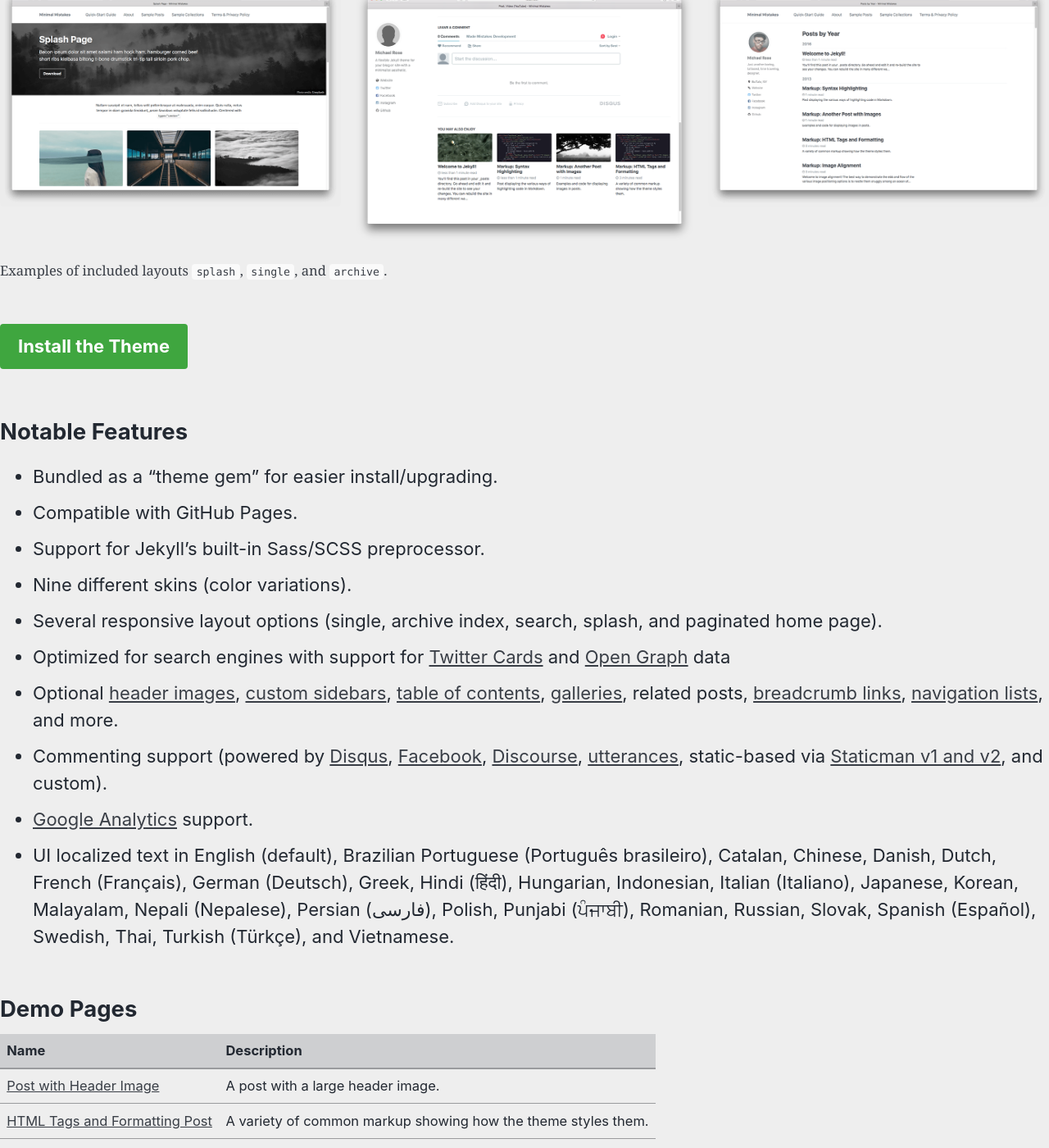
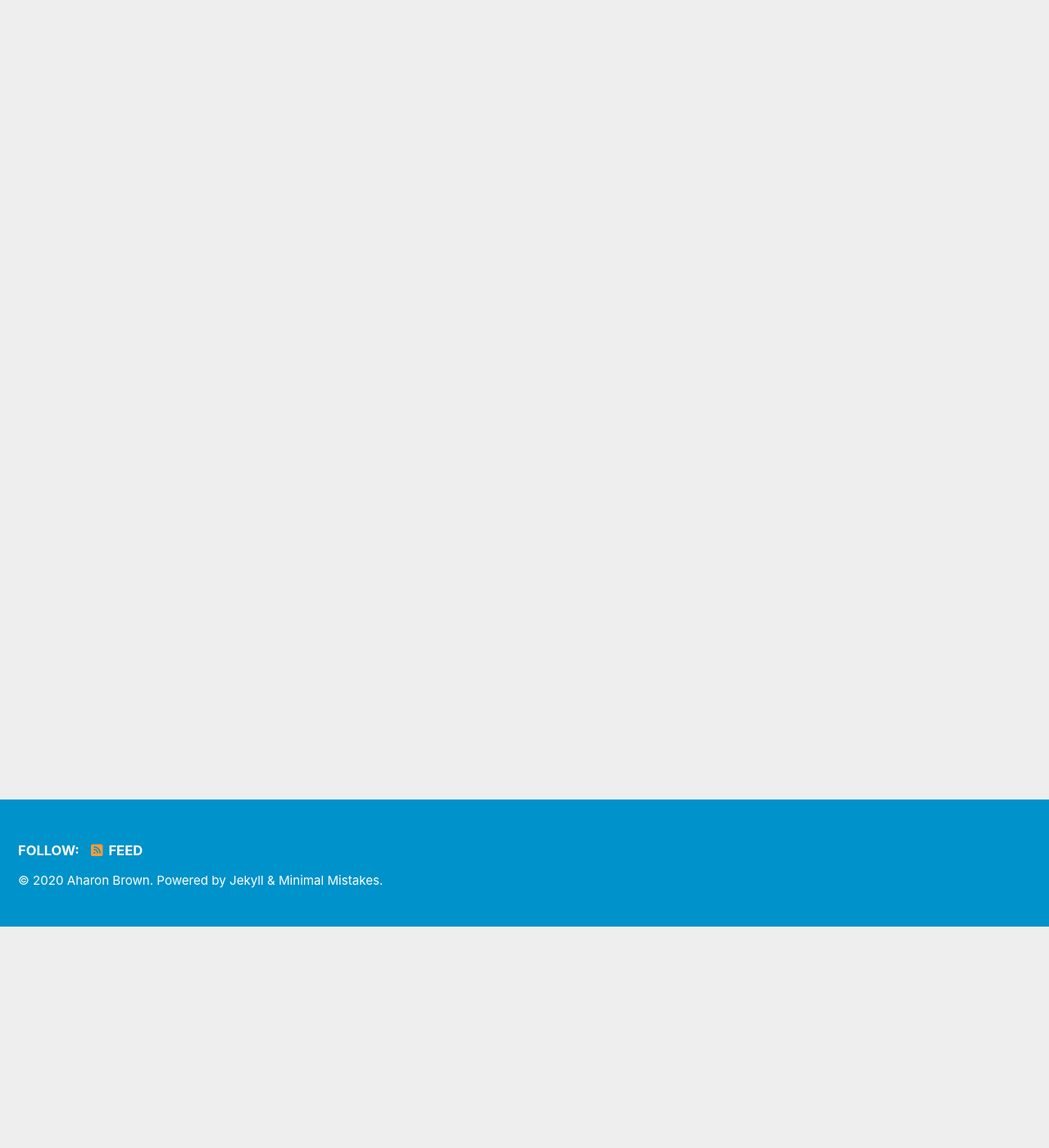
Before and after one commit to aharonbrownforestpark/aharonbrownforestpark.github.io, a Jekyll site: the page built from _pages/about.md, in a window 1280 px wide and 1400 px high, scrolled down 270 px. Shown: the whole window at 82% size. Built offline with Jekyll 4.4.1, drawn with Linux system fonts in a browser that asks for light colours; cached includes are drawn as plain includes; nearby versions of some CDN libraries; our own code applies the rules of GitHub Pages for plain Markdown files; some of the changed text lies outside the part shown.

Commit message:
Cleaned out about page of non-Aharon content

```diff
--- a/_pages/about.md
+++ b/_pages/about.md
@@ -2,84 +2,7 @@
 permalink: /about/
 title: "About"
 excerpt: "Minimal Mistakes is a flexible two-column Jekyll theme."
-layouts_gallery:
-  - url: /assets/images/mm-layout-splash.png
-    image_path: /assets/images/mm-layout-splash.png
-    alt: "splash layout example"
-  - url: /assets/images/mm-layout-single-meta.png
-    image_path: /assets/images/mm-layout-single-meta.png
-    alt: "single layout with comments and related posts"
-  - url: /assets/images/mm-layout-archive.png
-    image_path: /assets/images/mm-layout-archive.png
-    alt: "archive layout example"
-last_modified_at: 2019-08-27T15:46:43-04:00
 toc: true
 ---
 
 Minimal Mistakes is a flexible two-column Jekyll theme. Perfect for hosting your personal site, blog, or portfolio on GitHub or self-hosting on your own server. As the name implies --- styling is purposely minimalistic to be enhanced and customized by you :smile:.
-
-{% include gallery id="layouts_gallery" caption="Examples of included layouts `splash`, `single`, and `archive`." %}
-
-[Install the Theme]({{ "/docs/quick-start-guide/" | relative_url }}){: .btn .btn--success .btn--large}
-
-## Notable Features
-
-- Bundled as a "theme gem" for easier install/upgrading.
-- Compatible with GitHub Pages.
-- Support for Jekyll's built-in Sass/SCSS preprocessor.
-- Nine different skins (color variations).
-- Several responsive layout options (single, archive index, search, splash, and paginated home page).
-- Optimized for search engines with support for [Twitter Cards](https://dev.twitter.com/cards/overview) and [Open Graph](http://ogp.me/) data
-- Optional [header images](https://mmistakes.github.io/minimal-mistakes/docs/layouts/#headers), [custom sidebars](https://mmistakes.github.io/minimal-mistakes/docs/layouts/#sidebars), [table of contents](https://mmistakes.github.io/minimal-mistakes/docs/helpers/#table-of-contents), [galleries](https://mmistakes.github.io/minimal-mistakes/docs/helpers/#gallery), related posts, [breadcrumb links](https://mmistakes.github.io/minimal-mistakes/docs/configuration/#breadcrumb-navigation-beta), [navigation lists](https://mmistakes.github.io/minimal-mistakes/docs/helpers/#navigation-list), and more.
-- Commenting support (powered by [Disqus](https://disqus.com/), [Facebook](https://developers.facebook.com/docs/plugins/comments), [Discourse](https://www.discourse.org/), [utterances](https://utteranc.es/), static-based via [Staticman v1 and v2](https://staticman.net/), and custom).
-- [Google Analytics](https://www.google.com/analytics/) support.
-- UI localized text in English (default), Brazilian Portuguese (Português brasileiro), Catalan, Chinese, Danish, Dutch, French (Français), German (Deutsch), Greek, Hindi (हिंदी), Hungarian, Indonesian, Italian (Italiano), Japanese, Korean, Malayalam, Nepali (Nepalese), Persian (فارسی), Polish, Punjabi (ਪੰਜਾਬੀ), Romanian, Russian, Slovak, Spanish (Español), Swedish, Thai, Turkish (Türkçe), and Vietnamese.
-
-## Demo Pages
-
-| Name                                        | Description                                           |
-| ------------------------------------------- | ----------------------------------------------------- |
-| [Post with Header Image][header-image-post] | A post with a large header image. |
-| [HTML Tags and Formatting Post][html-tags-post] | A variety of common markup showing how the theme styles them. |
-| [Syntax Highlighting Post][syntax-post] | Post displaying highlighted code. |
-| [Post with a Gallery][gallery-post] | A post showing several images wrapped in `<figure>` elements. |
-| [Sample Collection Page][sample-collection] | Single page from a collection. |
-| [Categories Archive][categories-archive] | Posts grouped by category. |
-| [Tags Archive][tags-archive] | Posts grouped by tag. |
-
-For even more demo pages check the [posts archive][year-archive].
-
-[header-image-post]: {{ "" | relative_url }}{% post_url 2012-03-15-layout-header-image-text-readability %}
-[gallery-post]: {{ "" | relative_url }}{% post_url 2010-09-09-post-gallery %}
-[html-tags-post]: {{ "" | relative_url }}{% post_url 2013-01-11-markup-html-tags-and-formatting %}
-[syntax-post]: {{ "" | relative_url }}{% post_url 2013-08-16-markup-syntax-highlighting %}
-[sample-collection]: {{ "/recipes/chocolate-chip-cookies/" | relative_url }}
-[categories-archive]: {{ "/categories/" | relative_url }}
-[tags-archive]: {{ "/tags/" | relative_url }}
-[year-archive]: {{ "/year-archive/" | relative_url }}
-
----
-
-## Credits
-
-### Icons + Demo Images:
-
-- [The Noun Project](https://thenounproject.com) -- Garrett Knoll, Arthur Shlain, and [tracy tam](https://thenounproject.com/tracytam)
-- [Font Awesome](http://fontawesome.io/)
-- [Unsplash](https://unsplash.com/)
-
-### Other:
-
-- [Jekyll](https://jekyllrb.com/)
-- [jQuery](https://jquery.com/)
-- [Susy](http://susy.oddbird.net/)
-- [Breakpoint](http://breakpoint-sass.com/)
-- [Magnific Popup](http://dimsemenov.com/plugins/magnific-popup/)
-- [FitVids.JS](http://fitvidsjs.com/)
-- Greedy Navigation - [lukejacksonn](https://codepen.io/lukejacksonn/pen/PwmwWV)
-- [jQuery Smooth Scroll](https://github.com/kswedberg/jquery-smooth-scroll)
-- [Lunr](http://lunrjs.com)
-
----
-
-Minimal Mistakes is designed, developed, and maintained by Michael Rose. Just another boring, tattooed, designer from Buffalo New York.
```
